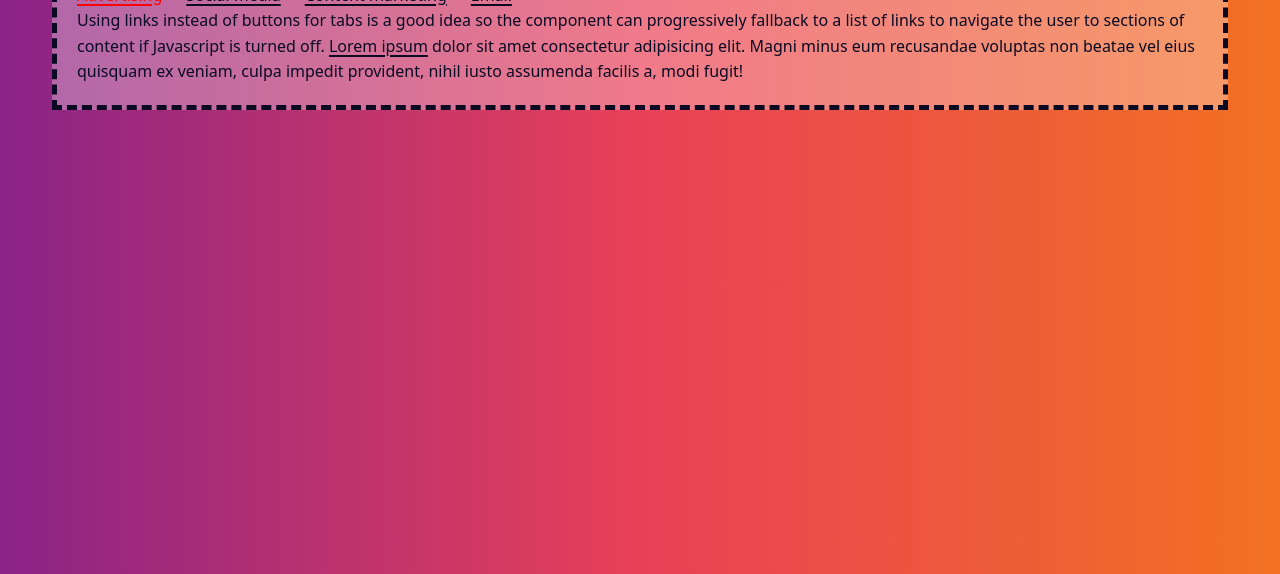
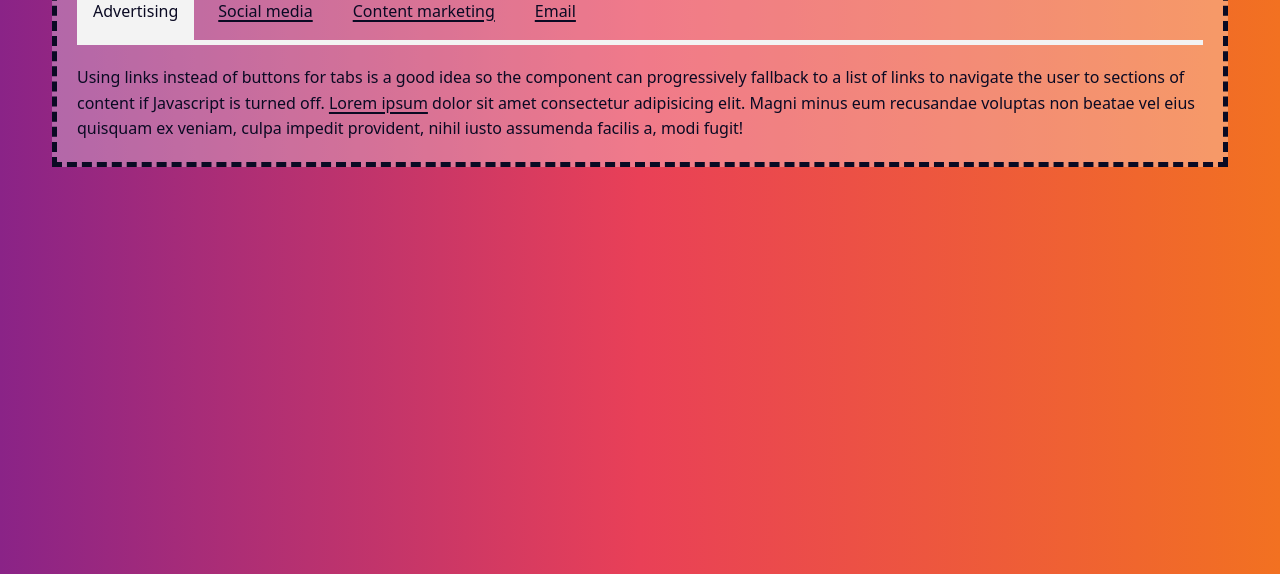
Before and after one commit to cmtayl0r/playground, a website built with Parcel: page src/pages/components/tabs.html in a window 1280 px wide. Shown: the part 226-800 px from the top of the page. Built offline with nearby package versions, Linux system fonts and the light colour scheme.

Commit message:
add tab component basic CSS

```diff
--- a/src/css/components/tabs.css
+++ b/src/css/components/tabs.css
@@ -8,7 +8,7 @@ body {
 
 /*
 --------------------------------------------------------------------------------
-CONTROLS
+TABS
 --------------------------------------------------------------------------------
 */
 [role='tablist'] {
@@ -16,16 +16,24 @@ CONTROLS
     margin: 0;
     padding: 0;
     display: flex;
-    gap: var(--sp-6);
+    gap: var(--sp-2);
+
+    border-bottom: 5px solid var(--clr-white);
 }
 
 [aria-selected='true'] {
-    color: red;
+    color: var(--clr-black);
+    background-color: var(--clr-white);
+    text-decoration: none;
 }
 
 #tabs__title {
 }
 .tabs__container {
+    & li > a {
+        display: block;
+        padding: var(--sp-4);
+    }
 }
 
 /*
@@ -34,4 +42,5 @@ PANELS
 --------------------------------------------------------------------------------
 */
 .tabs__panels {
+    margin-top: var(--sp-5);
 }
```
Also changed, not shown: src/js/modules/components/tabs.js (+39 -1 lines).
